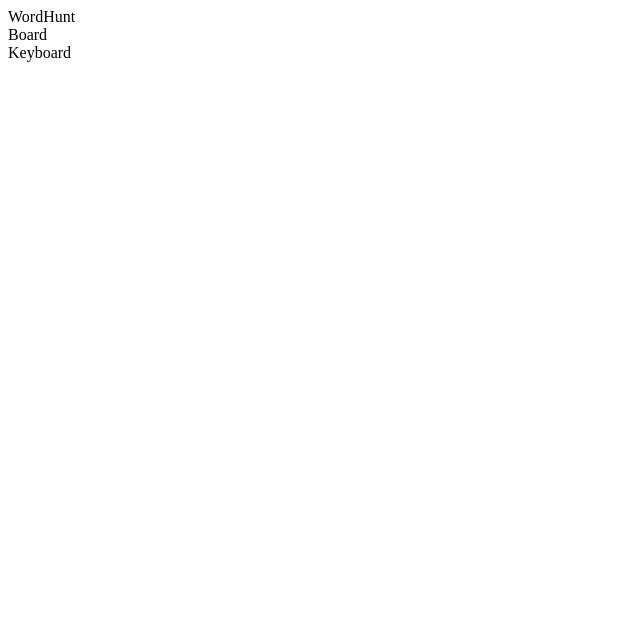
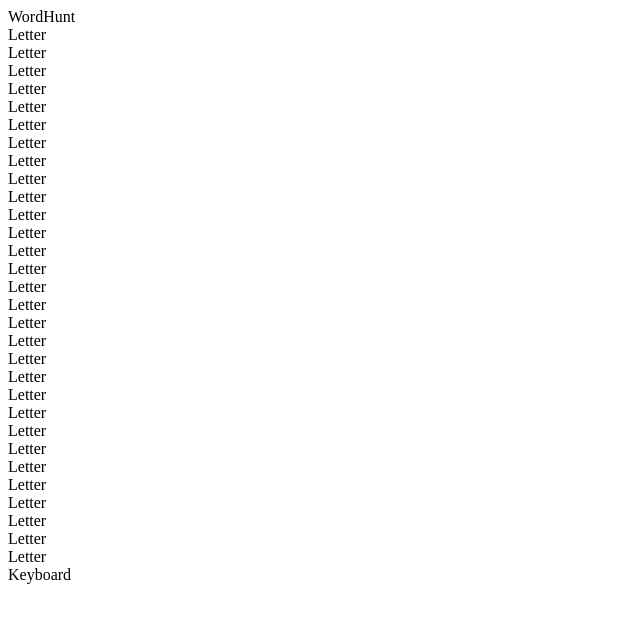
Before and after one commit to Lucaas27/WordHunt, a React (Vite) app: page / in a window 1280 px wide. Shown: the top 622 px of the page, without its empty margins (0-640 px from the left). Built offline with nearby package versions, Linux system fonts and the light colour scheme.

Commit message:
Add logic to display a letter component

```diff
--- a/src/components/Board.jsx
+++ b/src/components/Board.jsx
@@ -1,8 +1,36 @@
-import React from 'react'
+import React, { useState } from 'react'
+import { boardDefault } from '../Words'
+import Letter from './Letter'
+
 
 function Board() {
+  const [board, setBoard] = useState(boardDefault)
+  /*
+  Create new arrays with a length of 5 and 6.
+  For each element in the array, it assigns the value of attemptNo/letterPos to that element.
+  AttemptNo/letterPos represent the index of the element in the array.
+  */
+  const attempts = Array.from({ length: 6 }, (_, attemptNo) => attemptNo); // Six attempts to guess the word
+  const letters = Array.from({ length: 5 }, (_, letterPos) => letterPos); // 5 letter word
   return (
-    <div>Board</div>
+    <div className='board'>
+      <div className="row">
+        {
+          //  loop to generate the components dynamically.
+          attempts.map(attemptNo => (
+            <div className="row" key={attemptNo}>
+              {
+                letters.map(letterPos => (
+                  <Letter letterPos={letterPos} attemptNo={attemptNo} key={letterPos} />
+                )
+                )
+              }
+            </div>
+
+          ))
+        }
+      </div>
+    </div>
   )
 }
 
```
